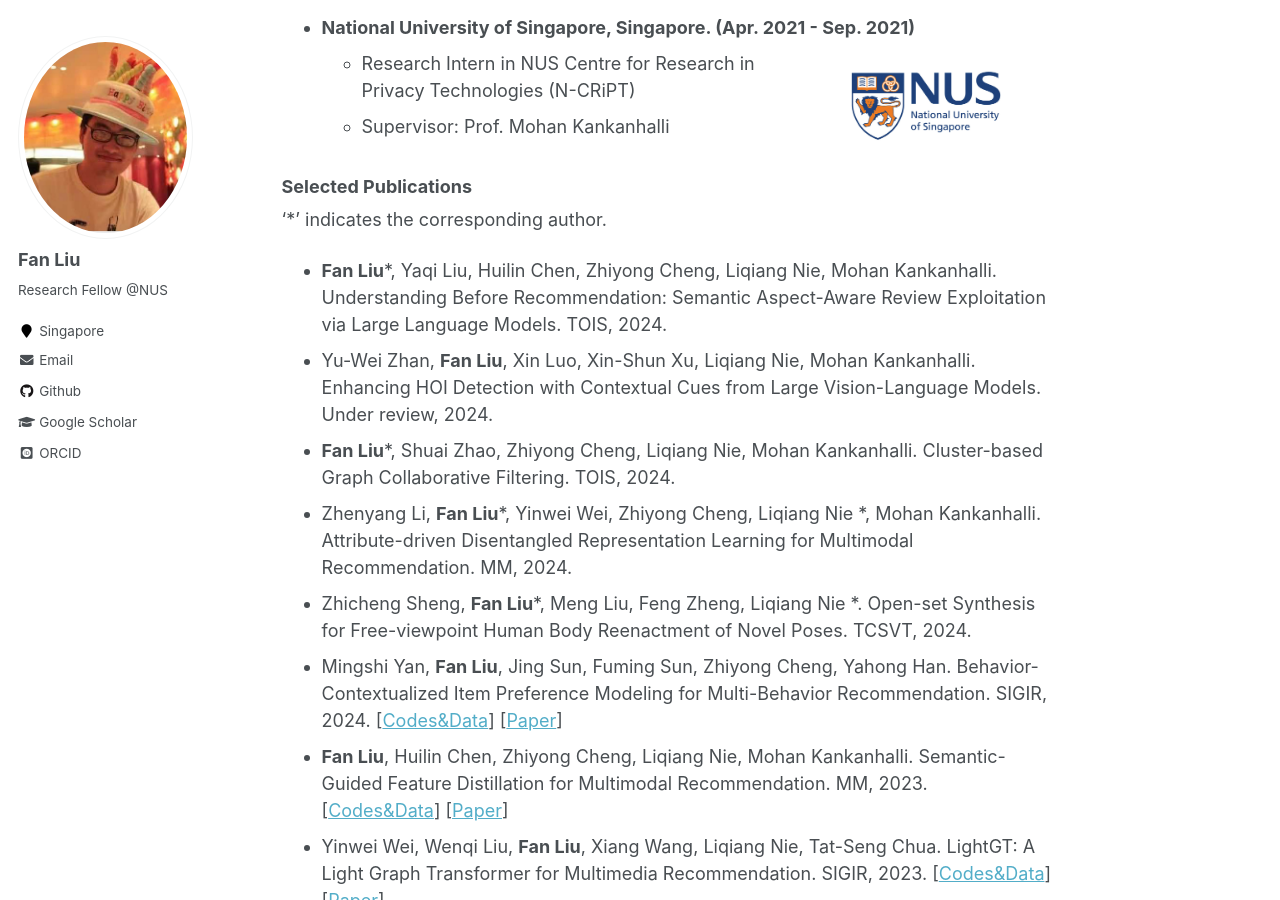
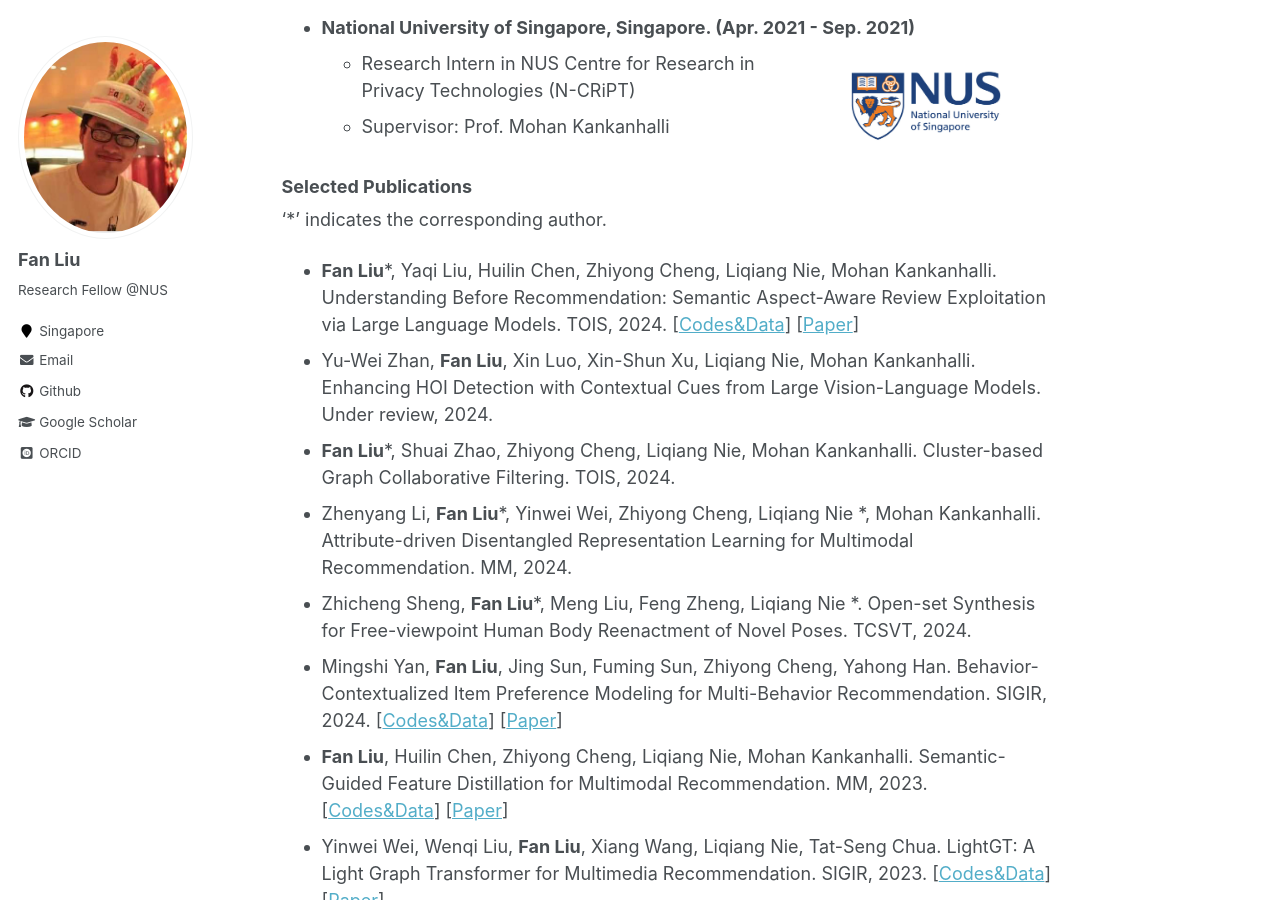
Before and after one commit to liufancs/liufancs.github.io, a Jekyll site: the page built from _pages/about.md, in a window 1280 px wide and 900 px high, scrolled down 969 px. Built offline with Jekyll 4.4.1, drawn with Linux system fonts in a browser that asks for light colours; some web fonts are replaced.

Commit message:
Update about.md

```diff
--- a/_pages/about.md
+++ b/_pages/about.md
@@ -33,7 +33,7 @@ I am currently a Research Fellow with [Prof. Mohan Kankanhalli](https://www.comp
 ### Selected Publications
 ‘*’ indicates the corresponding author.
 
-* **Fan Liu***, Yaqi Liu, Huilin Chen, Zhiyong Cheng, Liqiang Nie, Mohan Kankanhalli. Understanding Before Recommendation: Semantic Aspect-Aware Review Exploitation via Large Language Models. TOIS, 2024.
+* **Fan Liu***, Yaqi Liu, Huilin Chen, Zhiyong Cheng, Liqiang Nie, Mohan Kankanhalli. Understanding Before Recommendation: Semantic Aspect-Aware Review Exploitation via Large Language Models. TOIS, 2024. [[Codes&Data](https://github.com/HuilinChenJN/LLMSAGCN)] [[Paper](https://arxiv.org/pdf/2312.16275)]
 * Yu-Wei Zhan, **Fan Liu**, Xin Luo, Xin-Shun Xu, Liqiang Nie, Mohan Kankanhalli. Enhancing HOI Detection with Contextual Cues from Large Vision-Language Models. Under review, 2024.
 * **Fan Liu***, Shuai Zhao, Zhiyong Cheng, Liqiang Nie, Mohan Kankanhalli. Cluster-based Graph Collaborative Filtering. TOIS, 2024.
 * Zhenyang Li, **Fan Liu***, Yinwei Wei, Zhiyong Cheng, Liqiang Nie *, Mohan Kankanhalli. Attribute-driven Disentangled Representation Learning for Multimodal Recommendation. MM, 2024.
```
